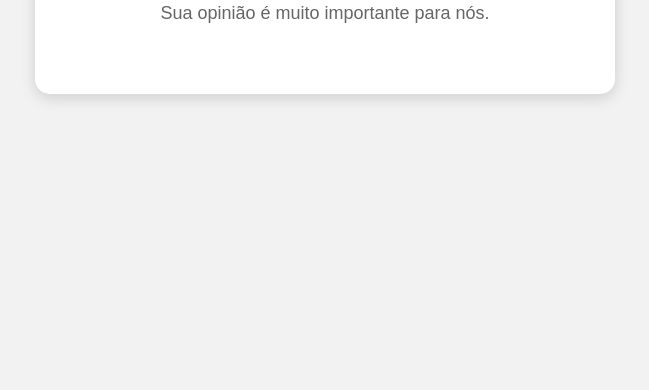
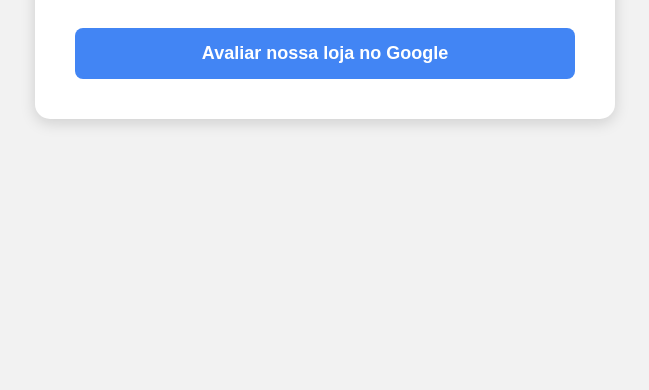
Before and after one commit to logic0rmine-maker/site-loja, a plain HTML site: page index.html in a window 1280 px wide. Shown: the part 410-800 px from the top of the page, without its empty margins (315-964 px from the left). Drawn offline with Linux system fonts and the light colour scheme.

Commit message:
Update index.html

```diff
--- a/index.html
+++ b/index.html
@@ -75,9 +75,10 @@
         </p>
 
         <a
-            class="botao"
-            href="https://g.page/r/CSlAj-AQGt5mEBM/review>
-            Avaliar nossa loja no Google
+        class="botao"
+        href="https://g.page/r/CSlAj-AQGt5mEBM/review"
+        target="_blank">
+        Avaliar nossa loja no Google
         </a>
 
     </div>
```
